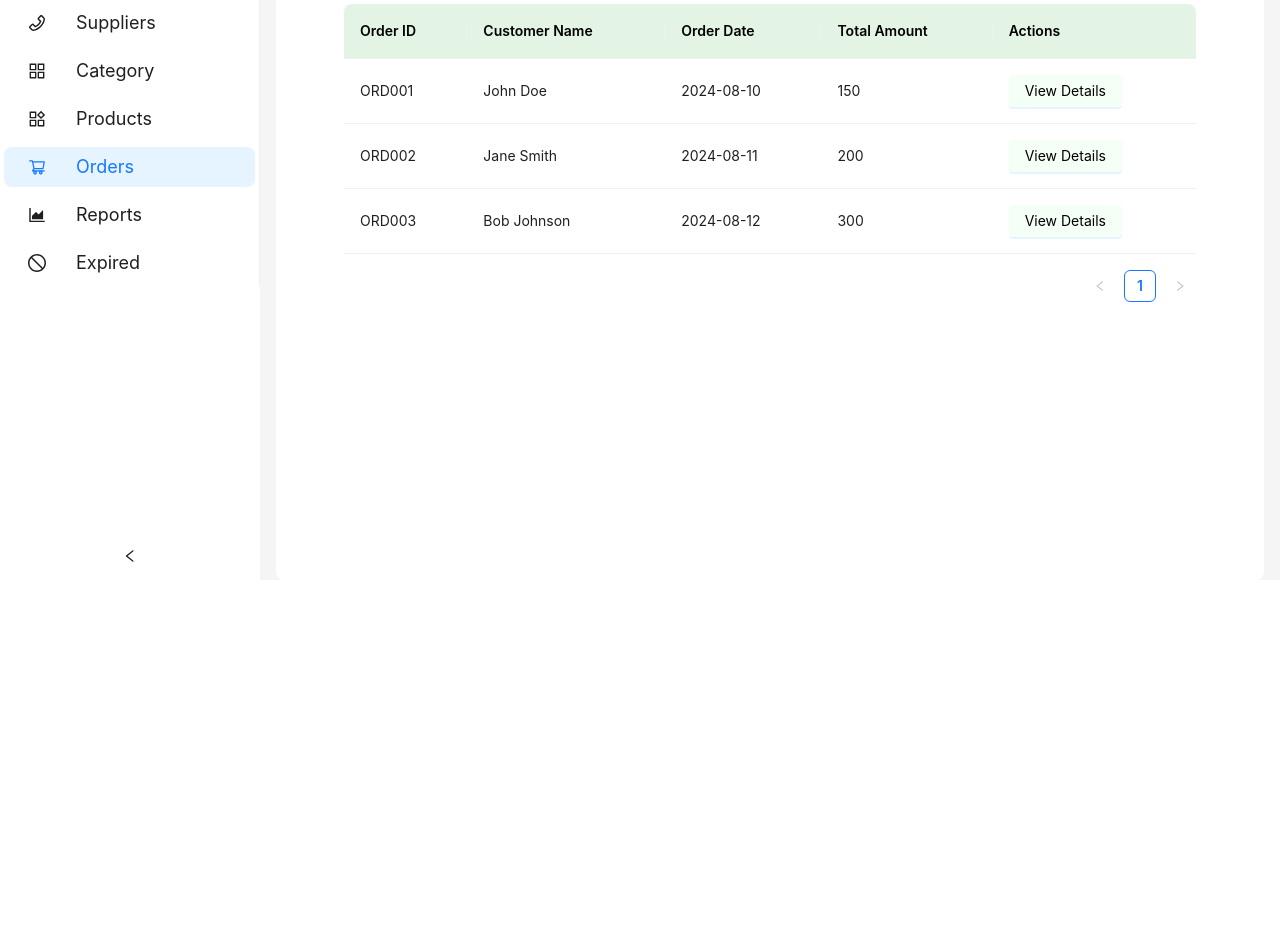
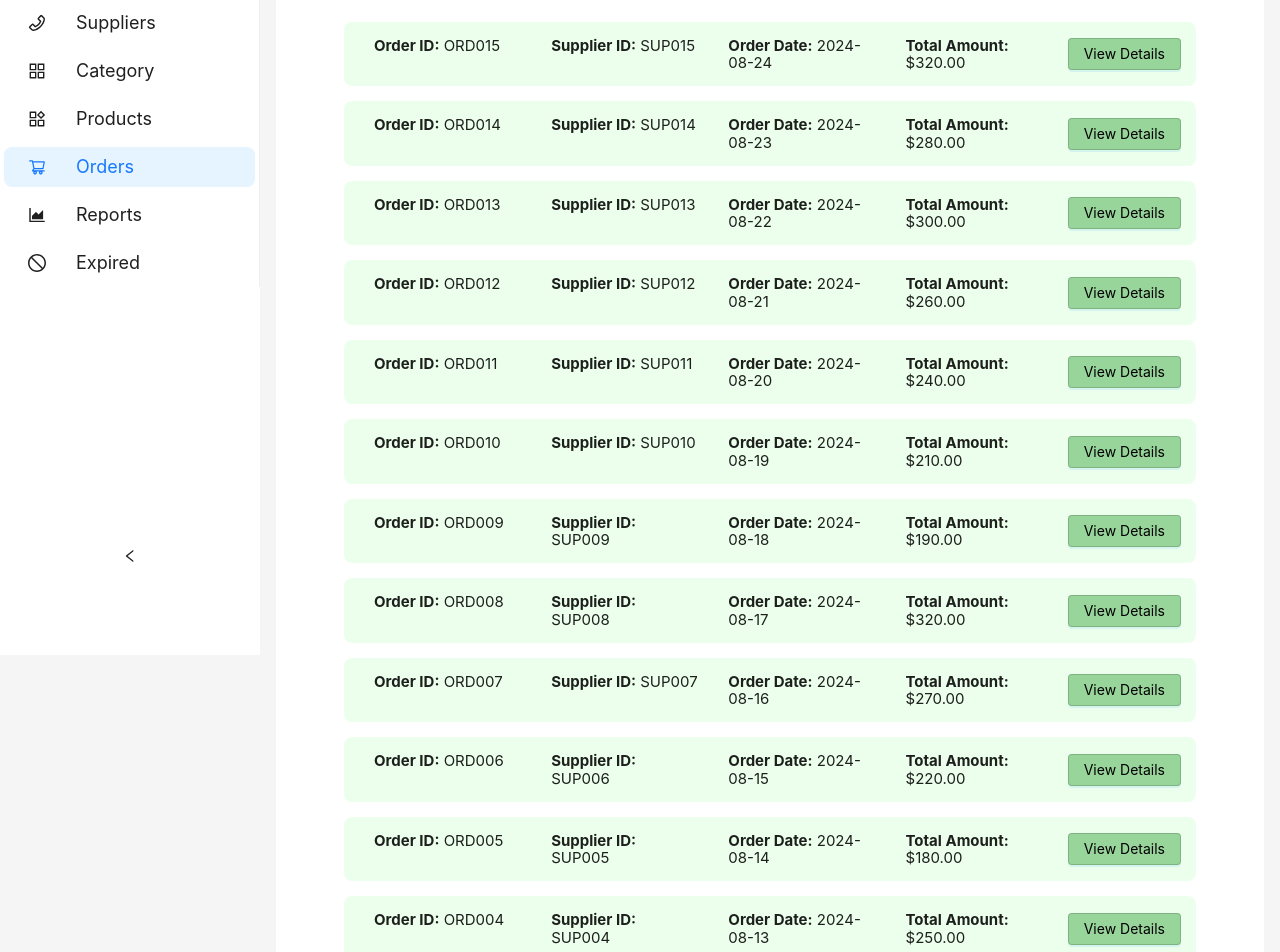
Before and after one commit to PointMaster-POS/web-management, a React (Create React App) app in the folder pointmaster/: page /orders in a window 1280 px wide. Shown: the part 220-1172 px from the top of the page. Before the commit the page ends 800 px from the top, so only its background shows below. Built offline with nearby package versions, Linux system fonts and the light colour scheme.

Commit message:
Updated the orders page

```diff
--- a/pointmaster/src/pages/Inventory Dashboard/Orders.js
+++ b/pointmaster/src/pages/Inventory Dashboard/Orders.js
@@ -1,5 +1,5 @@
 import React, { useState } from 'react';
-import { Layout, Table, Button, Modal } from 'antd';
+import { Layout, Button, Modal, Pagination } from 'antd';
 import './orders.css';
 
 const { Content } = Layout;
@@ -7,62 +7,126 @@ const { Content } = Layout;
 const Orders = () => {
   const [isModalVisible, setIsModalVisible] = useState(false);
   const [selectedOrder, setSelectedOrder] = useState(null);
+  const [currentPage, setCurrentPage] = useState(1);
+  const pageSize = 12; // Number of orders per page
 
   const orders = [
     {
       key: '1',
       orderId: 'ORD001',
-      customerName: 'John Doe',
+      supplierId: 'SUP001',
       orderDate: '2024-08-10',
       totalAmount: 150.00,
     },
     {
       key: '2',
       orderId: 'ORD002',
-      customerName: 'Jane Smith',
+      supplierId: 'SUP002',
       orderDate: '2024-08-11',
       totalAmount: 200.00,
     },
     {
       key: '3',
       orderId: 'ORD003',
-      customerName: 'Bob Johnson',
+      supplierId: 'SUP003',
       orderDate: '2024-08-12',
       totalAmount: 300.00,
     },
+    {
+      key: '4',
+      orderId: 'ORD004',
+      supplierId: 'SUP004',
+      orderDate: '2024-08-13',
+      totalAmount: 250.00,
+    },
+    {
+      key: '5',
+      orderId: 'ORD005',
+      supplierId: 'SUP005',
+      orderDate: '2024-08-14',
+      totalAmount: 180.00,
+    },
+    {
+      key: '6',
+      orderId: 'ORD006',
+      supplierId: 'SUP006',
+      orderDate: '2024-08-15',
+      totalAmount: 220.00,
+    },
+    {
+      key: '7',
+      orderId: 'ORD007',
+      supplierId: 'SUP007',
+      orderDate: '2024-08-16',
+      totalAmount: 270.00,
+    },
+    {
+      key: '8',
+      orderId: 'ORD008',
+      supplierId: 'SUP008',
+      orderDate: '2024-08-17',
+      totalAmount: 320.00,
+    },
+    {
+      key: '9',
+      orderId: 'ORD009',
+      supplierId: 'SUP009',
+      orderDate: '2024-08-18',
+      totalAmount: 190.00,
+    },
+    {
+      key: '10',
+      orderId: 'ORD010',
+      supplierId: 'SUP010',
+      orderDate: '2024-08-19',
+      totalAmount: 210.00,
+    },
+    {
+      key: '11',
+      orderId: 'ORD011',
+      supplierId: 'SUP011',
+      orderDate: '2024-08-20',
+      totalAmount: 240.00,
+    },
+    {
+      key: '12',
+      orderId: 'ORD012',
+      supplierId: 'SUP012',
+      orderDate: '2024-08-21',
+      totalAmount: 260.00,
+    },
+    {
+      key: '13',
+      orderId: 'ORD013',
+      supplierId: 'SUP013',
+      orderDate: '2024-08-22',
+      totalAmount: 300.00,
+    },
+    {
+      key: '14',
+      orderId: 'ORD014',
+      supplierId: 'SUP014',
+      orderDate: '2024-08-23',
+      totalAmount: 280.00,
+    },
+    {
+      key: '15',
+      orderId: 'ORD015',
+      supplierId: 'SUP015',
+      orderDate: '2024-08-24',
+      totalAmount: 320.00,
+    },
   ];
 
-  const columns = [
-    {
-      title: 'Order ID',
-      dataIndex: 'orderId',
-      key: 'orderId',
-    },
-    {
-      title: 'Customer Name',
-      dataIndex: 'customerName',
-      key: 'customerName',
-    },
-    {
-      title: 'Order Date',
-      dataIndex: 'orderDate',
-      key: 'orderDate',
-    },
-    {
-      title: 'Total Amount',
-      dataIndex: 'totalAmount',
-      key: 'totalAmount',
-    },
-    {
-      title: 'Actions',
-      key: 'actions',
-      render: (text, record) => (
-        <Button className='view-details-btn' onClick={() => showOrderDetails(record)} type="primary">
-          View Details
-        </Button>
-      ),
-    },
-  ];
+  // Sort orders by date, most recent first
+  const sortedOrders = [...orders].sort((a, b) => new Date(b.orderDate) - new Date(a.orderDate));
+
+  // Calculate total number of pages
+  const totalOrders = sortedOrders.length;
+  const totalPages = Math.ceil(totalOrders / pageSize);
+
+  // Get orders for current page
+  const paginatedOrders = sortedOrders.slice((currentPage - 1) * pageSize, currentPage * pageSize);
 
   const showOrderDetails = (order) => {
     setSelectedOrder(order);
@@ -78,12 +142,30 @@ const Orders = () => {
     <Content className="content">
       <div className="orders-box">
         <h2>ORDERS</h2>
-        <hr />
-        <Table
-          className="orders-table"
-          columns={columns}
-          dataSource={orders}
-          pagination={{ pageSize: 5 }}
+        <hr className="hr" />
+        <div className="orders-list">
+          {paginatedOrders.map(order => (
+            <div key={order.key} className="order-row">
+              <div className="order-details">
+                <p><strong>Order ID:</strong> {order.orderId}</p>
+                <p><strong>Supplier ID:</strong> {order.supplierId}</p>
+                <p><strong>Order Date:</strong> {order.orderDate}</p>
+                <p><strong>Total Amount:</strong> ${order.totalAmount.toFixed(2)}</p>
+              </div>
+              <Button className='view-details-btn' onClick={() => showOrderDetails(order)} type="primary">
+                View Details
+              </Button>
+            </div>
+          ))}
+        </div>
+        <Pagination
+          className="pagination"
+          current={currentPage}
+          total={totalOrders}
+          pageSize={pageSize}
+          onChange={(page) => setCurrentPage(page)}
+          showSizeChanger={false} // Hide size changer
+          showQuickJumper={false} // Hide quick jumper
         />
       </div>
       <Modal
@@ -96,9 +178,9 @@ const Orders = () => {
         {selectedOrder && (
           <div>
             <p><strong>Order ID:</strong> {selectedOrder.orderId}</p>
-            <p><strong>Customer Name:</strong> {selectedOrder.customerName}</p>
+            <p><strong>Supplier ID:</strong> {selectedOrder.supplierId}</p>
             <p><strong>Order Date:</strong> {selectedOrder.orderDate}</p>
-            <p><strong>Total Amount:</strong> ${selectedOrder.totalAmount}</p>
+            <p><strong>Total Amount:</strong> ${selectedOrder.totalAmount.toFixed(2)}</p>
           </div>
         )}
       </Modal>
--- a/pointmaster/src/pages/Inventory Dashboard/orders.css
+++ b/pointmaster/src/pages/Inventory Dashboard/orders.css
@@ -18,12 +18,48 @@
     color: #004765;
   }
 
-.orders-table .ant-table-thead > tr > th {
-    background-color: #a0daa14a;
-    color: #000000;
+  .hr {
+    border-top: 3px solid #1b749a;
+    width: 100%;
+    margin-bottom: 25px;
   }
 
-.view-details-btn{
-    background-color: #edffee97;
-    color: #000000;
+  .orders-list {
+    display: flex;
+    flex-direction: column;
+    gap: 15px;
   }
+
+  .order-row {
+    background-color: #dfffdf93;
+    padding: 15px;
+    border-radius: 8px;
+    display: flex;
+    justify-content: space-between;
+    align-items: center;
+  }
+
+  .order-details {
+    font-size: 15px;
+    display: flex;
+    justify-content: space-between;
+    width: 100%;
+  }
+
+  .order-details p {
+    margin: 0 15px; /* Add space between each detail */
+    flex: 1; /* Equal width for each item */
+  }
+
+  .view-details-btn {
+    margin-left: auto;
+    background-color: #4caf4f85;
+    border-color: rgba(0, 0, 0, 0.166);
+    color: black;
+  }
+
+  .pagination {
+    margin-top: 20px;
+    display: flex;
+    justify-content: flex-end;
+  }
```
Lines whose indentation alone changed are shown as unchanged.
